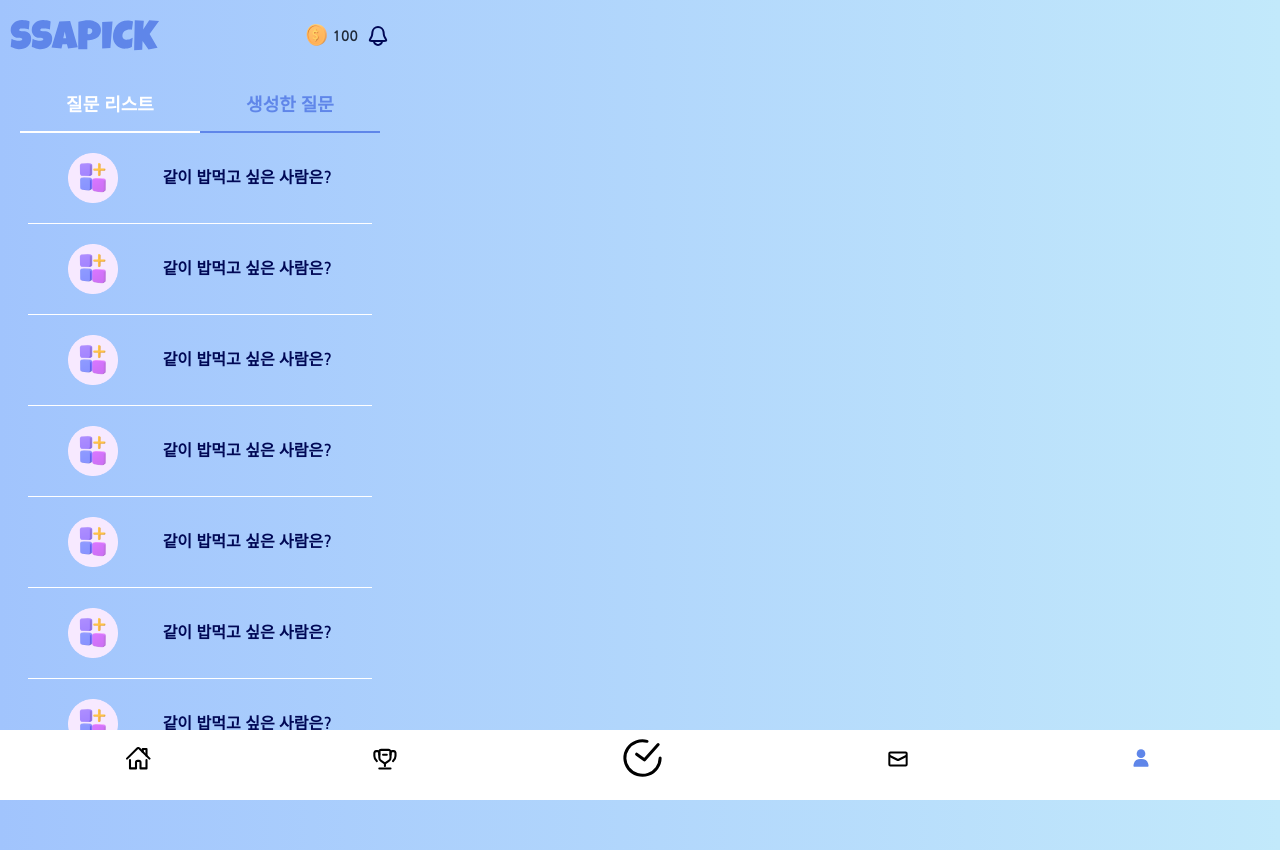
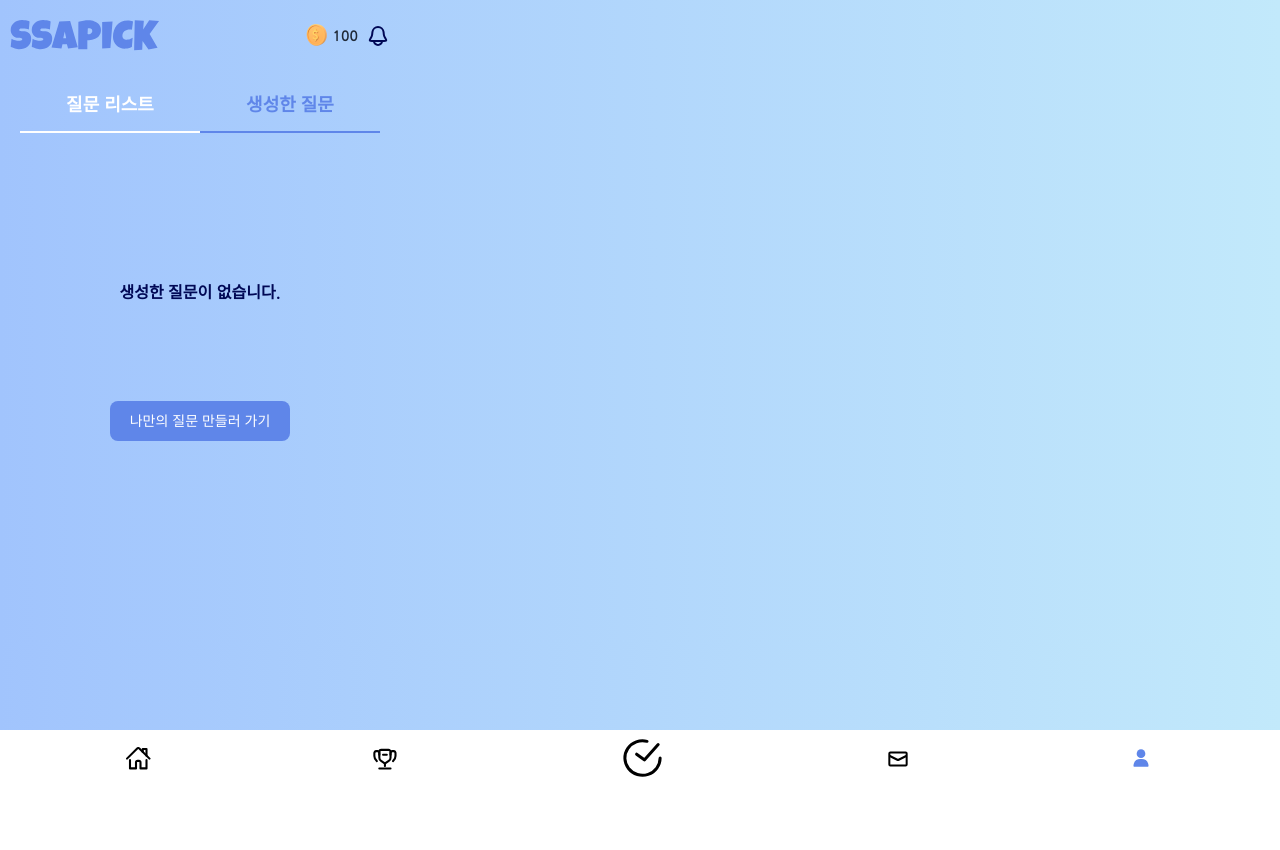
Before and after one commit to rlaehdud1002/SSAPICK, a React (Create React App) app in the folder client/: page /profile/questionlist/makequestion in a window 1280 px wide. After the commit the page ends 800 px from the top, so only its background shows below. Built offline with nearby package versions, Linux system fonts and the light colour scheme.

Commit message:
[FEAT] 질문 리스트 페이지 ui 완성

```diff
--- a/client/src/components/BlockPage/BlockFriendContent.tsx
+++ b/client/src/components/BlockPage/BlockFriendContent.tsx
@@ -1,5 +1,4 @@
 import PlusDeleteButton from "buttons/PlusDeleteButton";
-import { Separator } from "@radix-ui/react-select";
 
 interface BlockFriendContentProps {
     th:number;
--- a/client/src/components/QuestionListPage/AlarmedQuestion.tsx
+++ b/client/src/components/QuestionListPage/AlarmedQuestion.tsx
@@ -1,20 +1,35 @@
-import AlarmedIcon from "icons/AlarmedIcon"
-import { Separator } from "@radix-ui/react-select"
+import AlarmedIcon from "icons/AlarmedIcon";
 
 interface AlarmedQuestionProps {
-    gender:string
-    title:string
+    // gender: string;
+    checkedList: Array<{ question: string, gender: string }>;
 }
 
-const AlarmedQuestion = ({gender,title}:AlarmedQuestionProps) =>{
+const AlarmedQuestion = ({ checkedList }: AlarmedQuestionProps) => {
     return (
-        <div>
-        <div className="flex mt-5 ml-5">
-            <AlarmedIcon gender={gender}/>
-            <span className="ml-10">{title}</span>
+        <div className="flex flex-col mt-5 ml-5">
+            {/* <span className="ml-10">{title}</span> */}
             {/* <Separator className="my-4 mx-4" />  */}
-        </div>
-            <div className="bg-white h-px w-90 mx-2 mt-5"></div>
+            {checkedList.length !== 0 ? (
+                checkedList.map((checkedItem, index) => {
+                    return (
+                        <div className="flex flex-col">
+                            <div className="flex mt-5 ml-5"
+                                key={index}
+                            // className="flex flex-row items-center border border-white rounded-lg m-3 p-2"
+                            >
+                                {/* <span className="luckiest_guy text-color-5F86E9 mx-2 text-2xl pt-2">
+                                    ?
+                                </span> */}
+                                <AlarmedIcon gender={checkedItem.gender} />
+                                <span className="ml-3">{checkedItem.question}</span>
+                            </div>
+                            <div className="bg-white h-px w-90 mt-3 mr-5"></div>
+                        </div>
+                    )
+                })) :
+                (
+                    <div className='text-center text-sm my-24'>알림 설정한 질문이 없습니다.</div>)}
         </div>
 
     )
--- a/client/src/components/QuestionListPage/MakeQuestion.tsx
+++ b/client/src/components/QuestionListPage/MakeQuestion.tsx
@@ -1,11 +1,17 @@
 import MakeQuestionContent from "./MakeQuestionlContent"
 
 const MakeQuestion = () => {
+   const testList = [
+      { question: "같이 밥먹고 싶은 사람은?"},
+      { question: "같이 커피 마시고 싶은 사람은?"}
+   ]
     return (
+
         <div className="mb-20">
-        {[0, 1, 2, 3, 4, 5, 6].map((index) => (
+         <MakeQuestionContent testList={[]}/>
+        {/* {[0, 1].map((index) => (
             <MakeQuestionContent key={index} question="같이 밥먹고 싶은 사람은?"/>
-          ))}
+          ))} */}
         </div>
 )
 }
--- a/client/src/components/QuestionListPage/MakeQuestionlContent.tsx
+++ b/client/src/components/QuestionListPage/MakeQuestionlContent.tsx
@@ -1,23 +1,53 @@
-import PlusDeleteButton from "buttons/PlusDeleteButton"
+import DoneButton from "buttons/DoneButton"
+import { FILE } from "dns"
 import QuestionAlarmIcon from "icons/QuestionAlarmIcon"
+import { Link } from "react-router-dom"
 
 interface MakeQuestionContentProps{
-    question:string
+    // question:string
+    testList:Array<{question:string}>
 }
 
-const MakeQuestionContent = ({question}:MakeQuestionContentProps) => {
+const MakeQuestionContent = ({testList}:MakeQuestionContentProps) => {
 
     return (
         <div>
-            <div className="flex items-center mt-5 justify-between mx-12">
-                <div>
-                <QuestionAlarmIcon width={50} height={50}/>
-                </div>
-                <div>{question}</div>
+        {testList.length !== 0 ? (
+            testList.map((testItem, index) => {
+                return (
+                    <div className="flex flex-col">
+                        <div className="flex items-center my-5 ml-5"
+                            key={index}
+                        >
+                            <QuestionAlarmIcon width={50} height={50}/>
+                            <span className="ml-3">{testItem.question}</span>
+                        </div>
+                        <div className="bg-white h-px w-90 mr-5"></div>
+                    </div>
+                )
+            }
+        )):(
+            <div className="flex flex-col items-center">
+            <div className="mt-32 mb-10">생성한 질문이 없습니다.</div>
+            <div className="my-10">
+            <Link to="/pick">
+            <DoneButton title="나만의 질문 만들러 가기"/>
+            </Link>
             </div>
-            {/* <Separator className="my-4 mx-4" />  */}
-            <div className="bg-white h-px w-90 mx-2 mt-5"></div>
-    </div>
+            </div>
+        )}
+        </div>
+
+    //     <div>
+    //         {/* <div className="flex items-center mt-5 justify-between mx-12">
+    //             <div>
+    //             <QuestionAlarmIcon width={50} height={50}/>
+    //             </div>
+    //             <div>{question}</div>
+    //         </div>
+    //         {/* <Separator className="my-4 mx-4" />  *
+    //         {/* <div className="bg-white h-px w-90 mx-2 mt-5"></div> */}
+    // </div>
     )
 }
 
--- a/client/src/components/QuestionListPage/QuestionInfo.tsx
+++ b/client/src/components/QuestionListPage/QuestionInfo.tsx
@@ -1,5 +1,5 @@
 import AlarmedQuestion from "./AlarmedQuestion";
-import QuestionInfoContent from "./RankedQuestion"
+import QuestionInfoContent from "./RankedQuestion";
 
 const QuestionInfo = () => {
   const fakeList = [
@@ -16,20 +16,28 @@ const QuestionInfo = () => {
       content: '질문 3',
     },
   ];
+
+  const testList = [
+    { question: "같이 밥먹고 싶은 사람?", gender: "여자" },
+    { question: "같이 커피 마시고 싶은 사람?", gender: "남자" },
+  ]
+
   return (
-    <div className="ml-5">
-     <QuestionInfoContent title="내가 지목된 질문" rankList={fakeList}/>
+    <div >
+      <QuestionInfoContent title="내가 지목된 질문" rankList={fakeList} />
       {/* <Separator className="my-4 mx-4" />  */}
       <div className="bg-white h-px w-90 mx-1 mt-5"></div>
       <div className="mt-5">
         <span>알림 설정한 질문</span>
         <div className="mb-20">
-    {[0, 1, 2, 3, 4, 5,6,6].map((index) => (
+          <AlarmedQuestion checkedList={[]} />
+          {/* {[0, 1, 2, 3, 4, 5,6,6].map((index) => (
             <AlarmedQuestion key={index} gender="여자" title="같이 밥먹고 싶은 사람?"/>
-          ))}
+          ))} */}
         </div>
       </div>
     </div>
+
   )
 }
 
```
Lines whose indentation alone changed are shown as unchanged.
